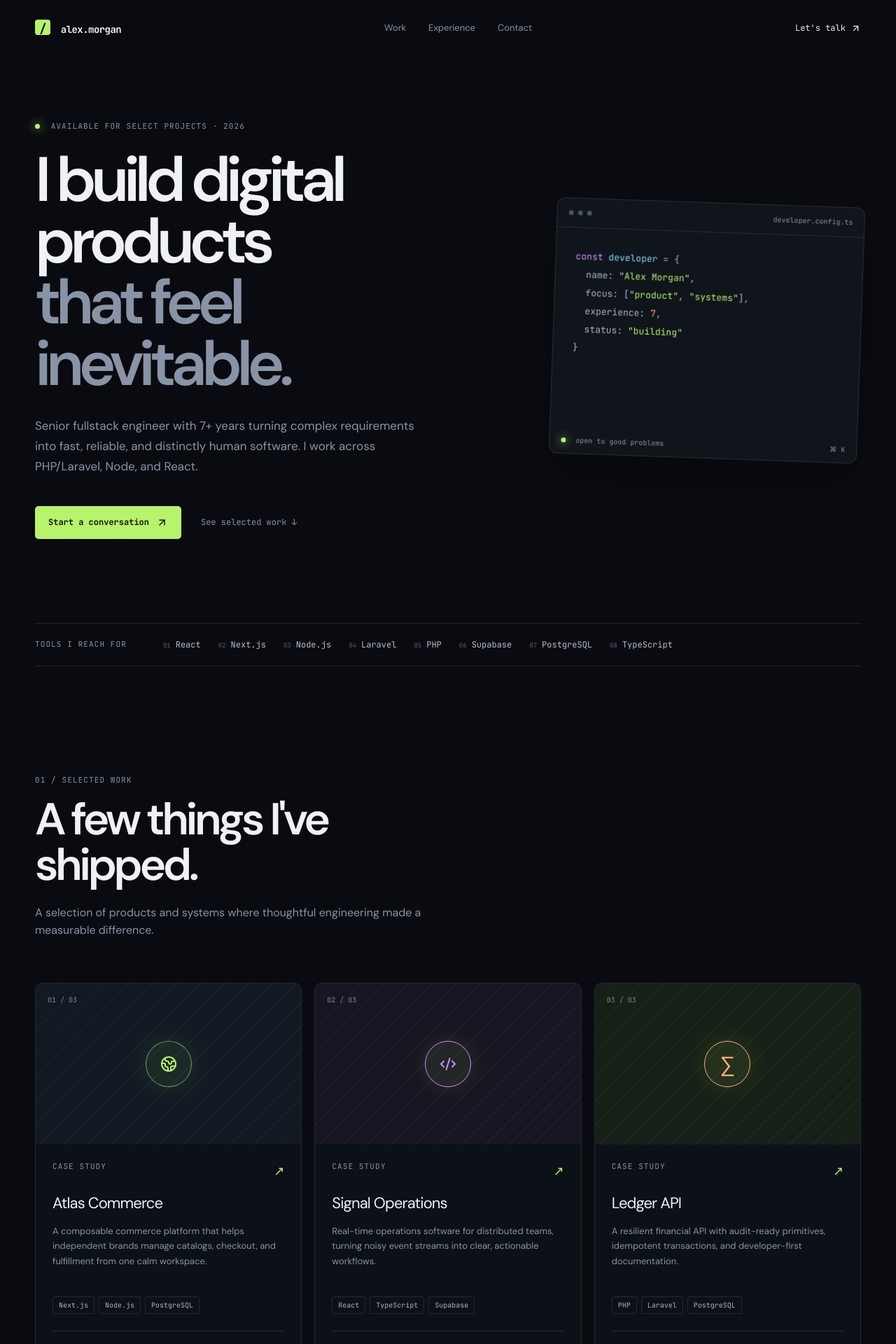
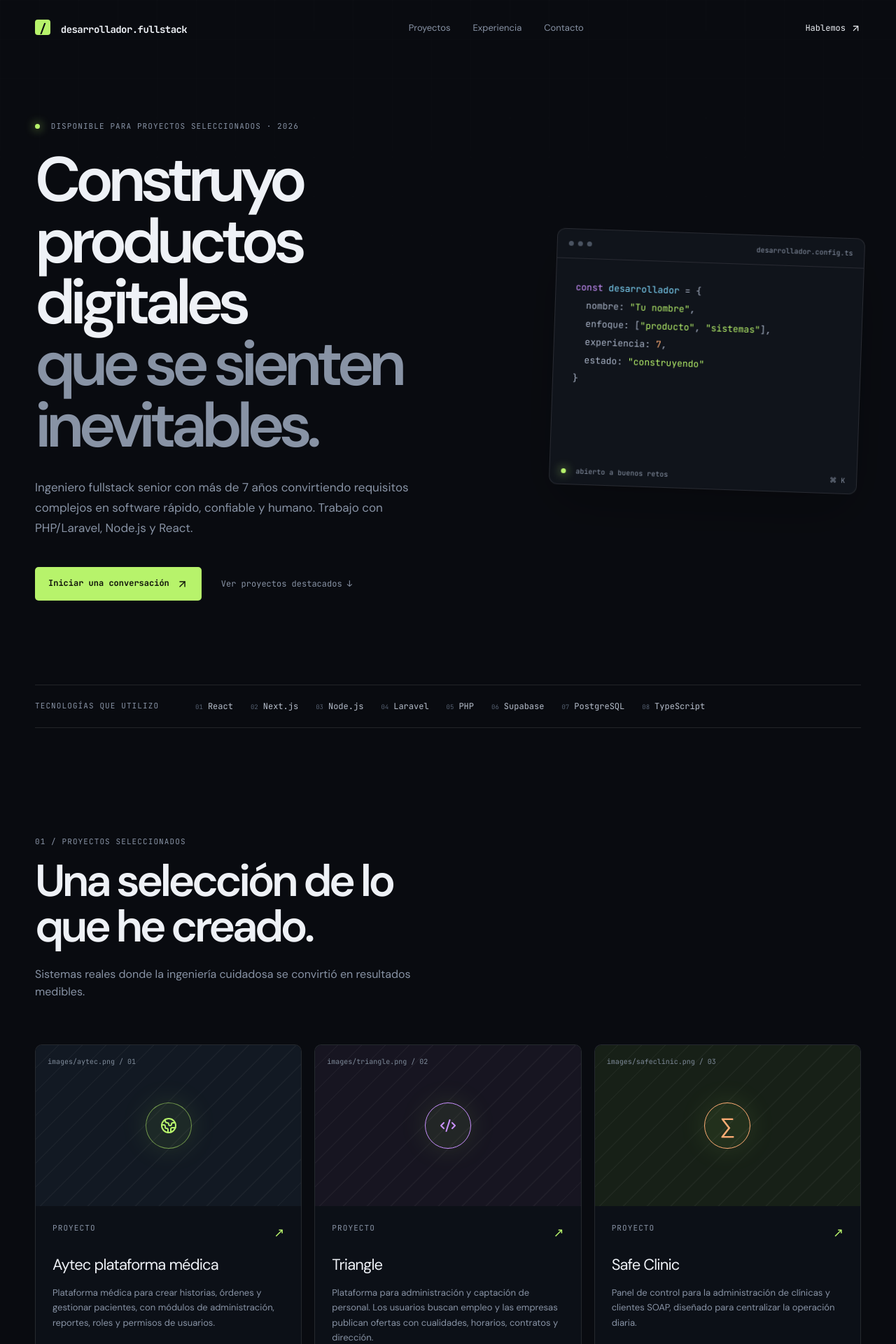
Before and after one commit to alexbk09/portafolio-new, a Next.js app: page / in a window 1280 px wide. Shown: the top 1920 px of the page at 70% size. Built offline with nearby package versions, Linux system fonts and the light colour scheme.

Commit message:
feat: update project details and experience sections with new projects and roles

```diff
--- a/app/page.tsx
+++ b/app/page.tsx
@@ -2,121 +2,66 @@
 
 import { useState } from 'react'
 import { motion, useReducedMotion } from 'framer-motion'
-import {
-  ArrowUpRight,
-  Check,
-  Code2,
-  Globe2,
-  Mail,
-  Menu,
-  Send,
-  X,
-} from 'lucide-react'
+import { ArrowUpRight, Check, Code2, Globe2, Mail, Menu, Send, X } from 'lucide-react'
 
 const stack = ['React', 'Next.js', 'Node.js', 'Laravel', 'PHP', 'Supabase', 'PostgreSQL', 'TypeScript']
 
 const projects = [
-  {
-    title: 'Atlas Commerce',
-    description: 'A composable commerce platform that helps independent brands manage catalogs, checkout, and fulfillment from one calm workspace.',
-    tags: ['Next.js', 'Node.js', 'PostgreSQL'],
-    accent: 'cyan',
-    demo: 'https://example.com',
-    github: 'https://github.com',
-  },
-  {
-    title: 'Signal Operations',
-    description: 'Real-time operations software for distributed teams, turning noisy event streams into clear, actionable workflows.',
-    tags: ['React', 'TypeScript', 'Supabase'],
-    accent: 'violet',
-    demo: 'https://example.com',
-    github: '',
-  },
-  {
-    title: 'Ledger API',
-    description: 'A resilient financial API with audit-ready primitives, idempotent transactions, and developer-first documentation.',
-    tags: ['PHP', 'Laravel', 'PostgreSQL'],
-    accent: 'lime',
-    demo: '',
-    github: 'https://github.com',
-  },
+  { mainImage: 'images/aytec.png', title: 'Aytec plataforma médica', description: 'Plataforma médica para crear historias, órdenes y gestionar pacientes, con módulos de administración, reportes, roles y permisos de usuarios.', technologies: 'Laravel, Vue.js, MySQL, Bootstrap, Firebase, JWT', url: '', githubUrl: '', accent: 'cyan' },
+  { mainImage: 'images/triangle.png', title: 'Triangle', description: 'Plataforma para administración y captación de personal. Los usuarios buscan empleo y las empresas publican ofertas con cualidades, horarios, contratos y dirección.', technologies: 'Angular, Tailwind, Node.js, Express, MongoDB, JWT', url: '', githubUrl: '', accent: 'violet' },
+  { mainImage: 'images/safeclinic.png', title: 'Safe Clinic', description: 'Panel de control para la administración de clínicas y clientes SOAP, diseñado para centralizar la operación diaria.', technologies: 'React, Tailwind, MySQL, JWT, Laravel', url: '', githubUrl: '', accent: 'lime' },
+  { mainImage: 'images/auditsalud.png', title: 'AuditSalud', description: 'Actualización de una plataforma médica para administrar historias clínicas, cuentas médicas, estados, EPS y validar archivos RIPS en formato JSON.', technologies: 'React, Laravel, Redis, MySQL, JWT, Tailwind, APIs SOAP', url: '', githubUrl: '', accent: 'cyan' },
+  { mainImage: 'images/core360.png', title: 'Core360', description: 'Plataforma de intranet para la gestión interna de la empresa: empleados, seguimiento de proyectos y administración de recursos.', technologies: 'Vue.js, MySQL, JWT, Laravel, Redis, Tailwind', url: '', githubUrl: '', accent: 'violet' },
+  { mainImage: 'images/petclinic.png', title: 'Pet Clinic', description: 'Plataforma para clínicas veterinarias con pacientes, citas integradas con Google Calendar, servicios, historial médico, facturación e inventario.', technologies: 'Angular, Laravel, MySQL, JWT, Tailwind, Google Calendar API, Redis', url: '', githubUrl: '', accent: 'lime' },
+  { mainImage: 'images/faktu.png', title: 'PagoDeFacturas', description: 'Plataforma para gestionar pagos y facturación electrónica, permitiendo a las empresas emitir, recibir y administrar facturas de forma eficiente.', technologies: 'AngularJS, Laravel, MySQL, JWT, Tailwind, AWS S3, Redis, Lambda, API de facturación, API de pagos', url: 'https://faktu.net', githubUrl: '', accent: 'cyan' },
+  { mainImage: 'images/georeferencia.png', title: 'Geo-Referencia', description: 'Plataforma para la gestión de geolocalización y referencias geográficas, con integración de mapas y servicios especializados.', technologies: 'Vite, Laravel, MySQL, JWT, Tailwind, API de geolocalización, API Google Maps, Redis', url: '', githubUrl: '', accent: 'violet' },
+  { mainImage: 'images/habilitacion.png', title: 'Habilitación', description: 'Plataforma web integral para medir la satisfacción laboral y el rendimiento de colaboradores mediante encuestas dinámicas, datos anonimizados y métricas para Recursos Humanos.', technologies: 'Vite, Laravel, MySQL, JWT, API de pagos Wompi', url: '', githubUrl: '', accent: 'lime' },
+  { mainImage: 'images/ecommerce.png', title: 'E-commerce', description: 'Plataforma unificada para tiendas online, inventario y facturación en múltiples monedas. Incluye pagos internacionales, productos destacados, control por códigos QR, alertas de stock, reportes en tiempo real, facturación automática y gestión de clientes.', technologies: 'React, Laravel, MySQL, JWT, Tailwind, LocalStorage, IA, Jobs', url: '', githubUrl: '', accent: 'cyan' },
 ]
 
 const experience = [
-  { year: '2022 — Now', role: 'Senior Fullstack Engineer', company: 'Independent / Product Teams', detail: 'Leading architecture and delivery for high-traffic web products, with a focus on quality, velocity, and thoughtful developer experience.' },
-  { year: '2019 — 2022', role: 'Fullstack Engineer', company: 'Digital Product Studio', detail: 'Built and shipped customer-facing platforms across commerce, SaaS, and internal operations with React, Node.js, and Laravel.' },
-  { year: '2017 — 2019', role: 'PHP Developer', company: 'Web Systems Co.', detail: 'Started close to the database and the business logic, growing from Laravel applications into end-to-end product ownership.' },
+  { year: '2022 — Actualidad', role: 'Ingeniero Fullstack Senior', company: 'Independiente / Equipos de producto', detail: 'Lidero la arquitectura y entrega de productos web de alto tráfico, con foco en calidad, velocidad y una experiencia de desarrollo cuidada.' },
+  { year: '2019 — 2022', role: 'Ingeniero Fullstack', company: 'Estudio de productos digitales', detail: 'Construí y lancé plataformas para clientes en comercio, SaaS y operaciones internas con React, Node.js y Laravel.' },
+  { year: '2017 — 2019', role: 'Desarrollador PHP', company: 'Web Systems Co.', detail: 'Comencé cerca de la base de datos y la lógica de negocio, evolucionando desde aplicaciones Laravel hasta la responsabilidad integral de producto.' },
 ]
 
 function Reveal({ children, delay = 0, className = '' }: { children: React.ReactNode; delay?: number; className?: string }) {
   const reduce = useReducedMotion()
-  return (
-    <motion.div
-      className={className}
-      initial={reduce ? false : { opacity: 0, y: 22 }}
-      whileInView={reduce ? undefined : { opacity: 1, y: 0 }}
-      viewport={{ once: true, margin: '-80px' }}
-      transition={{ duration: 0.6, delay, ease: [0.22, 1, 0.36, 1] }}
-    >
-      {children}
-    </motion.div>
-  )
+  return <motion.div className={className} initial={reduce ? false : { opacity: 0, y: 22 }} whileInView={reduce ? undefined : { opacity: 1, y: 0 }} viewport={{ once: true, margin: '-80px' }} transition={{ duration: 0.6, delay, ease: [0.22, 1, 0.36, 1] }}>{children}</motion.div>
 }
 
 function SectionLabel({ eyebrow, title, copy }: { eyebrow: string; title: string; copy: string }) {
-  return (
-    <div className="section-heading">
-      <p className="eyebrow">{eyebrow}</p>
-      <h2>{title}</h2>
-      <p className="section-copy">{copy}</p>
-    </div>
-  )
+  return <div className="section-heading"><p className="eyebrow">{eyebrow}</p><h2>{title}</h2><p className="section-copy">{copy}</p></div>
 }
 
 export default function Home() {
   const [menuOpen, setMenuOpen] = useState(false)
   const [submitted, setSubmitted] = useState(false)
+  function handleSubmit(event: React.FormEvent<HTMLFormElement>) { event.preventDefault(); setSubmitted(true) }
 
-  function handleSubmit(event: React.FormEvent<HTMLFormElement>) {
-    event.preventDefault()
-    setSubmitted(true)
-  }
-
-  return (
-    <main>
+  return <main>
     <div className="ambient-grid" aria-hidden="true" />
     <header className="site-header">
-        <a href="#top" className="brand" aria-label="Alex Morgan home"><span className="brand-mark">/</span> alex.morgan</a>
-        <nav className={menuOpen ? 'site-nav is-open' : 'site-nav'} aria-label="Primary navigation">
-          <a href="#work" onClick={() => setMenuOpen(false)}>Work</a>
-          <a href="#experience" onClick={() => setMenuOpen(false)}>Experience</a>
-          <a href="#contact" onClick={() => setMenuOpen(false)}>Contact</a>
+      <a href="#top" className="brand" aria-label="Inicio del portafolio"><span className="brand-mark">/</span> desarrollador.fullstack</a>
+      <nav className={menuOpen ? 'site-nav is-open' : 'site-nav'} aria-label="Navegación principal">
+        <a href="#work" onClick={() => setMenuOpen(false)}>Proyectos</a><a href="#experience" onClick={() => setMenuOpen(false)}>Experiencia</a><a href="#contact" onClick={() => setMenuOpen(false)}>Contacto</a>
       </nav>
-        <a className="header-cta" href="#contact">Let&apos;s talk <ArrowUpRight size={15} /></a>
-        <button className="menu-toggle" onClick={() => setMenuOpen(!menuOpen)} aria-label={menuOpen ? 'Close menu' : 'Open menu'} aria-expanded={menuOpen}>
-          {menuOpen ? <X /> : <Menu />}
-        </button>
+      <a className="header-cta" href="#contact">Hablemos <ArrowUpRight size={15} /></a>
+      <button className="menu-toggle" onClick={() => setMenuOpen(!menuOpen)} aria-label={menuOpen ? 'Cerrar menú' : 'Abrir menú'} aria-expanded={menuOpen}>{menuOpen ? <X /> : <Menu />}</button>
     </header>
 
     <section id="top" className="hero section-shell">
-        <div className="hero-copy">
-          <Reveal><p className="eyebrow"><span className="status-dot" /> Available for select projects · 2026</p></Reveal>
-          <Reveal delay={0.08}><h1>I build digital products<br /><span>that feel inevitable.</span></h1></Reveal>
-          <Reveal delay={0.16}><p className="hero-bio">Senior fullstack engineer with 7+ years turning complex requirements into fast, reliable, and distinctly human software. I work across PHP/Laravel, Node, and React.</p></Reveal>
-          <Reveal delay={0.22} className="hero-actions"><a href="#contact" className="button button-primary">Start a conversation <ArrowUpRight size={17} /></a><a href="#work" className="text-link">See selected work <span>↓</span></a></Reveal>
-        </div>
-        <Reveal delay={0.18} className="hero-aside"><div className="code-window"><div className="window-bar"><span /><span /><span /><small>developer.config.ts</small></div><pre><code><i>const</i> <b>developer</b> = {'{'}{`\n`}  name: <em>&quot;Alex Morgan&quot;</em>,{`\n`}  focus: [<em>&quot;product&quot;</em>, <em>&quot;systems&quot;</em>],{`\n`}  experience: <strong>7</strong>,{`\n`}  status: <em>&quot;building&quot;</em>{`\n`}{'}'}</code></pre><div className="code-footer"><span><span className="status-dot" /> open to good problems</span><span>⌘ K</span></div></div></Reveal>
+      <div className="hero-copy"><Reveal><p className="eyebrow"><span className="status-dot" /> Disponible para proyectos seleccionados · 2026</p></Reveal><Reveal delay={0.08}><h1>Construyo productos digitales<br /><span>que se sienten inevitables.</span></h1></Reveal><Reveal delay={0.16}><p className="hero-bio">Ingeniero fullstack senior con más de 7 años convirtiendo requisitos complejos en software rápido, confiable y humano. Trabajo con PHP/Laravel, Node.js y React.</p></Reveal><Reveal delay={0.22} className="hero-actions"><a href="#contact" className="button button-primary">Iniciar una conversación <ArrowUpRight size={17} /></a><a href="#work" className="text-link">Ver proyectos destacados <span>↓</span></a></Reveal></div>
+      <Reveal delay={0.18} className="hero-aside"><div className="code-window"><div className="window-bar"><span /><span /><span /><small>desarrollador.config.ts</small></div><pre><code><i>const</i> <b>desarrollador</b> = {'{'}{`\n`}  nombre: <em>&quot;Tu nombre&quot;</em>,{`\n`}  enfoque: [<em>&quot;producto&quot;</em>, <em>&quot;sistemas&quot;</em>],{`\n`}  experiencia: <strong>7</strong>,{`\n`}  estado: <em>&quot;construyendo&quot;</em>{`\n`}{'}'}</code></pre><div className="code-footer"><span><span className="status-dot" /> abierto a buenos retos</span><span>⌘ K</span></div></div></Reveal>
     </section>
 
-      <section className="stack-strip section-shell" aria-label="Technology stack"><p className="eyebrow">Tools I reach for</p><div className="stack-list">{stack.map((item, index) => <span key={item}><span className="stack-index">0{index + 1}</span>{item}</span>)}</div></section>
+    <section className="stack-strip section-shell" aria-label="Tecnologías"><p className="eyebrow">Tecnologías que utilizo</p><div className="stack-list">{stack.map((item, index) => <span key={item}><span className="stack-index">0{index + 1}</span>{item}</span>)}</div></section>
 
-      <section id="work" className="section-shell content-section"><Reveal><SectionLabel eyebrow="01 / Selected work" title="A few things I&apos;ve shipped." copy="A selection of products and systems where thoughtful engineering made a measurable difference." /></Reveal><div className="projects-grid">{projects.map((project, index) => <Reveal key={project.title} delay={index * 0.08}><article className={`project-card ${project.accent}`}><div className="project-visual"><div className="visual-lines" /><span className="visual-label">0{index + 1} / 03</span><div className="visual-symbol">{index === 0 ? <Globe2 /> : index === 1 ? <Code2 /> : <span className="ledger-symbol">∑</span>}</div></div><div className="project-content"><div className="project-topline"><span className="eyebrow">Case study</span><span className="project-arrow">↗</span></div><h3>{project.title}</h3><p>{project.description}</p><div className="tag-list">{project.tags.map(tag => <span key={tag}>{tag}</span>)}</div><div className="project-links">{project.demo && <a href={project.demo} target="_blank" rel="noreferrer">Live demo <ArrowUpRight size={14} /></a>}{project.github && <a href={project.github} target="_blank" rel="noreferrer"><Code2 size={14} /> GitHub</a>}</div></div></article></Reveal>)}</div></section>
+    <section id="work" className="section-shell content-section"><Reveal><SectionLabel eyebrow="01 / Proyectos seleccionados" title="Una selección de lo que he creado." copy="Sistemas reales donde la ingeniería cuidadosa se convirtió en resultados medibles." /></Reveal><div className="projects-grid">{projects.map((project, index) => <Reveal key={project.title} delay={(index % 3) * 0.08}><article className={`project-card ${project.accent}`}><div className="project-visual"><div className="visual-lines" /><span className="visual-label">{project.mainImage} / 0{index + 1}</span><div className="visual-symbol">{index % 3 === 0 ? <Globe2 /> : index % 3 === 1 ? <Code2 /> : <span className="ledger-symbol">∑</span>}</div></div><div className="project-content"><div className="project-topline"><span className="eyebrow">Proyecto</span><span className="project-arrow">↗</span></div><h3>{project.title}</h3><p>{project.description}</p><div className="tag-list">{project.technologies.split(',').map(tag => <span key={tag}>{tag.trim()}</span>)}</div>{(project.url || project.githubUrl) && <div className="project-links">{project.url && <a href={project.url} target="_blank" rel="noreferrer">Demo en vivo <ArrowUpRight size={14} /></a>}{project.githubUrl && <a href={project.githubUrl} target="_blank" rel="noreferrer"><Code2 size={14} /> GitHub</a>}</div>}</div></article></Reveal>)}</div></section>
 
-      <section id="experience" className="section-shell content-section experience-section"><Reveal><SectionLabel eyebrow="02 / Experience" title="Built from the foundation up." copy="Seven years of learning how to make ambitious ideas work in the real world." /></Reveal><div className="timeline">{experience.map((item, index) => <Reveal key={item.year} delay={index * 0.08} className="timeline-item"><div className="timeline-marker">0{index + 1}</div><div className="timeline-year">{item.year}</div><div className="timeline-body"><h3>{item.role}</h3><p className="timeline-company">{item.company}</p><p>{item.detail}</p></div></Reveal>)}</div></section>
+    <section id="experience" className="section-shell content-section experience-section"><Reveal><SectionLabel eyebrow="02 / Experiencia" title="Construido desde los cimientos." copy="Siete años aprendiendo a convertir ideas ambiciosas en productos que funcionan en el mundo real." /></Reveal><div className="timeline">{experience.map((item, index) => <Reveal key={item.year} delay={index * 0.08} className="timeline-item"><div className="timeline-marker">0{index + 1}</div><div className="timeline-year">{item.year}</div><div className="timeline-body"><h3>{item.role}</h3><p className="timeline-company">{item.company}</p><p>{item.detail}</p></div></Reveal>)}</div></section>
 
-      <section id="contact" className="section-shell content-section contact-section"><Reveal><div className="contact-panel"><div className="contact-copy"><p className="eyebrow">03 / Get in touch</p><h2>Have a problem<br /><span>worth solving?</span></h2><p>Tell me a little about what you&apos;re building. I&apos;ll get back to you within a few days.</p><div className="social-links"><a href="https://github.com" target="_blank" rel="noreferrer" aria-label="GitHub"><Code2 /></a><a href="https://linkedin.com" target="_blank" rel="noreferrer" aria-label="LinkedIn"><Globe2 /></a><a href="mailto:hello@alexmorgan.dev" aria-label="Email"><Mail /></a></div></div><form className="contact-form" onSubmit={handleSubmit}>{submitted ? <div className="success-state"><div className="success-icon"><Check /></div><h3>Message received.</h3><p>Thanks for reaching out. This demo form is wired for Supabase and ready for your project credentials.</p><button type="button" className="text-link" onClick={() => setSubmitted(false)}>Send another message</button></div> : <><label>Name<input required name="name" placeholder="Your name" /></label><label>Email<input required type="email" name="email" placeholder="you@company.com" /></label><label>Message<textarea required name="message" placeholder="What are you working on?" rows={4} /></label><button className="button button-primary" type="submit">Send message <Send size={16} /></button></>}</form></div></Reveal></section>
-
-      <footer className="site-footer section-shell"><span>© 2026 Alex Morgan</span><span className="footer-note"><span className="status-dot" /> Designed &amp; engineered with care</span><a href="#top">Back to top ↑</a></footer>
+    <section id="contact" className="section-shell content-section contact-section"><Reveal><div className="contact-panel"><div className="contact-copy"><p className="eyebrow">03 / Hablemos</p><h2>¿Tienes un problema<br /><span>que vale la pena resolver?</span></h2><p>Cuéntame qué estás construyendo. Te responderé en los próximos días.</p><div className="social-links"><a href="https://github.com" target="_blank" rel="noreferrer" aria-label="GitHub"><Code2 /></a><a href="https://linkedin.com" target="_blank" rel="noreferrer" aria-label="LinkedIn"><Globe2 /></a><a href="mailto:hola@tudominio.com" aria-label="Correo electrónico"><Mail /></a></div></div><form className="contact-form" onSubmit={handleSubmit}>{submitted ? <div className="success-state"><div className="success-icon"><Check /></div><h3>Mensaje recibido.</h3><p>Gracias por escribir. Este formulario está preparado para conectarse con Supabase.</p><button type="button" className="text-link" onClick={() => setSubmitted(false)}>Enviar otro mensaje</button></div> : <><label>Nombre<input required name="name" placeholder="Tu nombre" /></label><label>Correo electrónico<input required type="email" name="email" placeholder="tu@empresa.com" /></label><label>Mensaje<textarea required name="message" placeholder="¿En qué estás trabajando?" rows={4} /></label><button className="button button-primary" type="submit">Enviar mensaje <Send size={16} /></button></>}</form></div></Reveal></section>
+    <footer className="site-footer section-shell"><span>© 2026 Portafolio profesional</span><span className="footer-note"><span className="status-dot" /> Diseñado y desarrollado con cuidado</span><a href="#top">Volver arriba ↑</a></footer>
   </main>
-  )
 }
```
Lines whose indentation alone changed are shown as unchanged.
